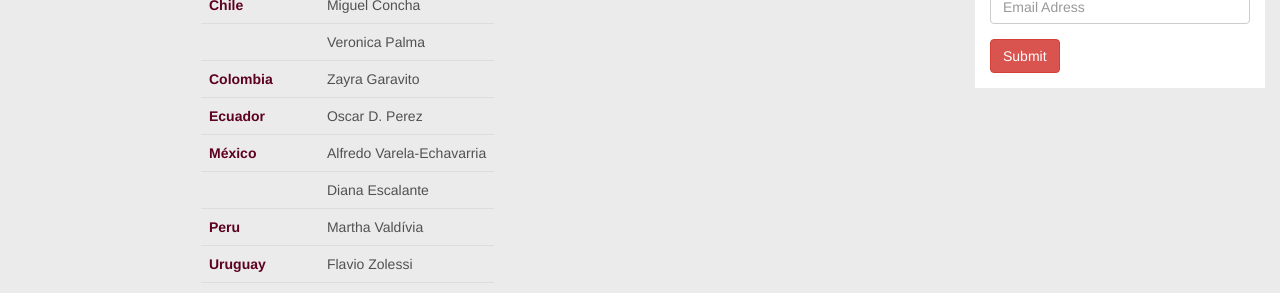
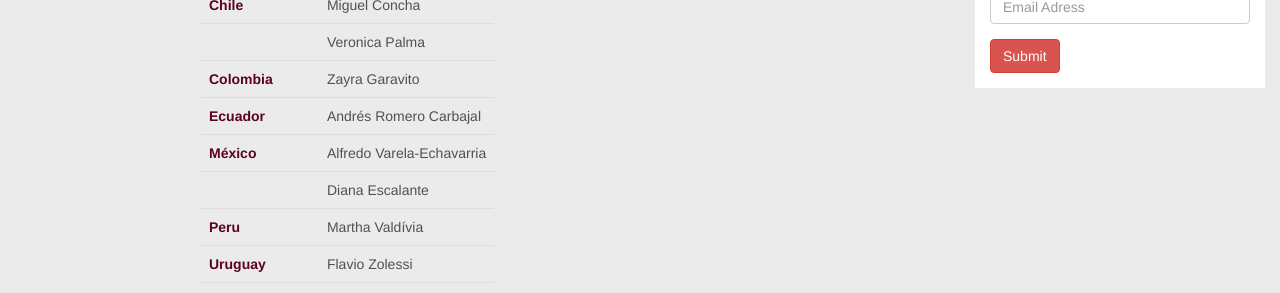
Before and after one commit to lasdb/lasdb.github.io, a Jekyll site: the page built from pages/board.html, in a window 1280 px wide. Shown: the part 870-1163 px from the top of the page. Built offline with Jekyll 4.4.1, drawn with Linux system fonts in a browser that asks for light colours; nearby versions of some CDN libraries.

Commit message:
Update board.html

```diff
--- a/pages/board.html
+++ b/pages/board.html
@@ -86,7 +86,7 @@ layout: default
                 </tr>
                 <tr>
                     <td class="board-position">Ecuador</td>
-                    <td>Oscar D. Perez</td>
+                    <td>Andrés Romero Carbajal</td>
                 </tr>
                 <tr>
                     <td class="board-position">México</td>
```
